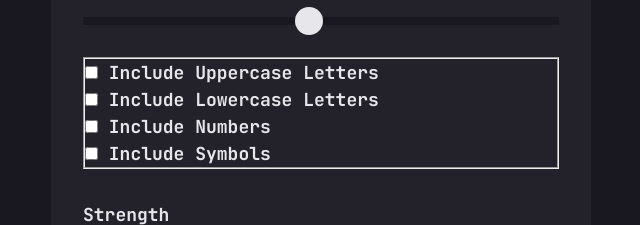
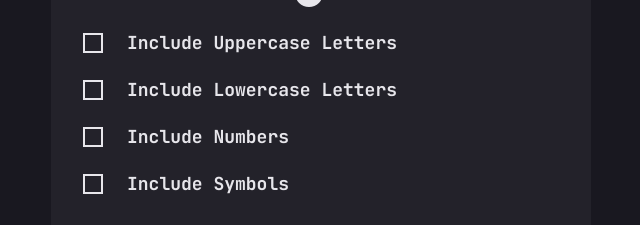
Before and after one commit to karolbanat/fem-password-generator-app, a website built with Vite: page index.html in a window 1280 px wide. Shown: the part 338-563 px from the top of the page, without its empty margins (319-959 px from the left). Built offline with nearby package versions, Linux system fonts and the light colour scheme; files whose address does not match are found by name.

Commit message:
Checkboxes

```diff
--- a/index.html
+++ b/index.html
@@ -35,7 +35,6 @@
                 <!-- password length input -->
                 <div class="password-length-grid">
                     <label for="password-length"
-                           class="password-generator-form__label"
                            data-area="label">Character Length</label>
                     <output for="password-length"
                             class="password-generator-form__range-output | text-large"
@@ -56,8 +55,7 @@
                         <input type="checkbox"
                                name="uppercase-letters"
                                id="uppercase-letters">
-                        <label for="uppercase-letters"
-                               class="password-generator-form__label">Include Uppercase Letters</label>
+                        <label for="uppercase-letters">Include Uppercase Letters</label>
                     </div>
 
                     <!-- lowercase letters -->
@@ -65,8 +63,7 @@
                         <input type="checkbox"
                                name="lowercase-letters"
                                id="lowercase-letters">
-                        <label for="lowercase-letters"
-                               class="password-generator-form__label">Include Lowercase Letters</label>
+                        <label for="lowercase-letters">Include Lowercase Letters</label>
                     </div>
 
                     <!-- numbers -->
@@ -74,8 +71,7 @@
                         <input type="checkbox"
                                name="number-characters"
                                id="number-characters">
-                        <label for="number-characters"
-                               class="password-generator-form__label">Include Numbers</label>
+                        <label for="number-characters">Include Numbers</label>
                     </div>
 
                     <!-- symbols -->
@@ -83,8 +79,7 @@
                         <input type="checkbox"
                                name="symbol-characters"
                                id="symbol-characters">
-                        <label for="symbol-characters"
-                               class="password-generator-form__label">Include Symbols</label>
+                        <label for="symbol-characters">Include Symbols</label>
                     </div>
                 </fieldset>
 
--- a/src/style.css
+++ b/src/style.css
@@ -165,10 +165,19 @@ main {
 	row-gap: 1.2rem;
 }
 
+.flex-align-center {
+	display: flex;
+	align-items: center;
+	gap: 2rem;
+}
+
 @media only screen and (min-width: 48em) {
 	.password-length-grid {
 		column-gap: 1.6rem;
 		row-gap: 2rem;
+	}
+	.flex-align-center {
+		gap: 2.4rem;
 	}
 }
 
@@ -243,6 +252,13 @@ main {
 	background-color: var(--clr-neutral-600);
 }
 
+@media only screen and (min-width: 48em) {
+	.password-generator-form {
+		padding: 3.2rem;
+		padding-block-start: 2.4rem;
+	}
+}
+
 .password-generator-form__range-output {
 	color: var(--clr-primary-400);
 }
@@ -301,9 +317,50 @@ main {
 	height: var(--track-height);
 }
 
+/* fieldset */
+.password-generator-form fieldset {
+	display: grid;
+	gap: 1.6rem;
+	border: none;
+}
+
 @media only screen and (min-width: 48em) {
-	.password-generator-form {
-		padding: 3.2rem;
-		padding-block-start: 2.4rem;
+	.password-generator-form fieldset {
+		gap: 2rem;
 	}
 }
+
+/* checkboxes */
+.password-generator-form input[type='checkbox'] {
+	--checkbox-size: 2rem;
+	position: relative;
+	appearance: none;
+	width: var(--checkbox-size);
+	height: var(--checkbox-size);
+	border: 2px solid var(--clr-neutral-200, white);
+	transition: border-color 350ms ease, background-color 350ms ease;
+}
+
+.password-generator-form input[type='checkbox']:is(:hover, :focus),
+.password-generator-form input[type='checkbox'] + label {
+	cursor: pointer;
+}
+
+.password-generator-form input[type='checkbox']:checked {
+	background-color: var(--clr-primary-400);
+	border-color: var(--clr-primary-400);
+}
+
+.password-generator-form input[type='checkbox']::before {
+	content: '';
+	position: absolute;
+	inset: 0;
+	background-image: url('../images/icon-check.svg');
+	background-position: center;
+	background-repeat: no-repeat;
+	visibility: hidden;
+}
+
+.password-generator-form input[type='checkbox']:checked::before {
+	visibility: visible;
+}
```
